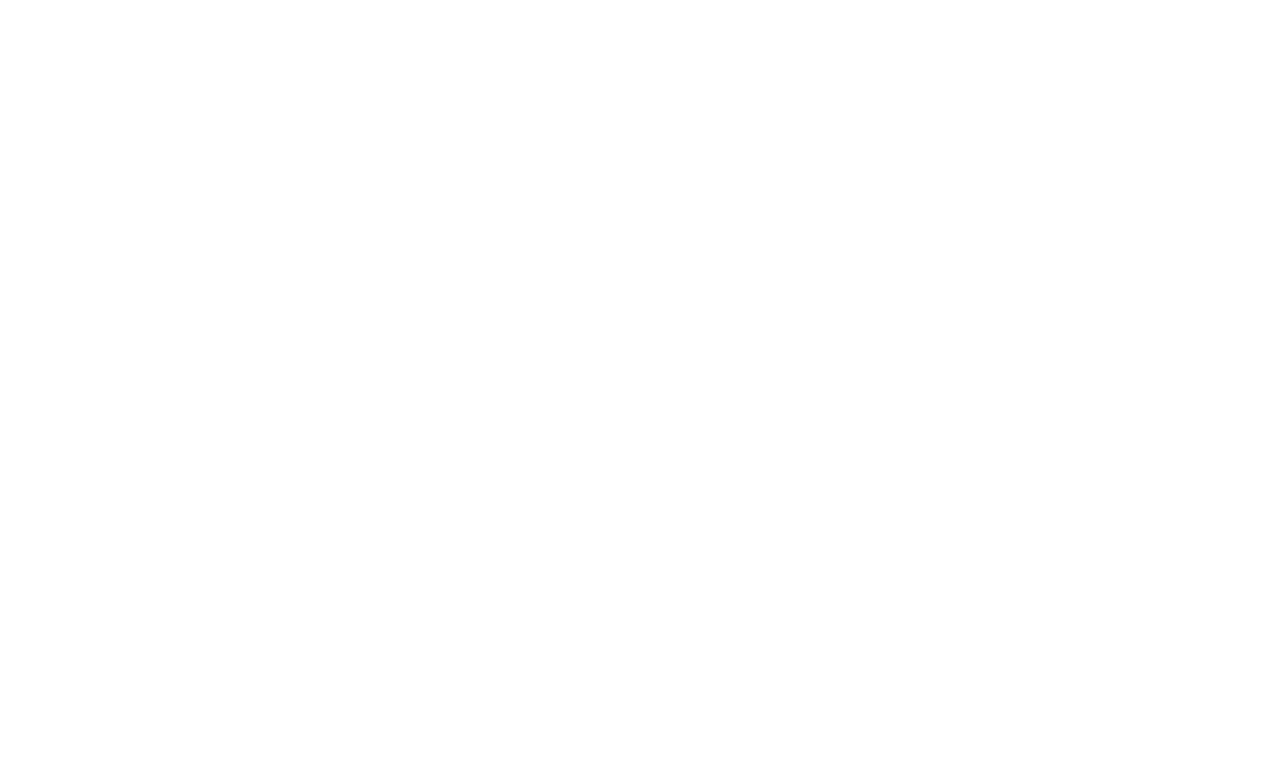
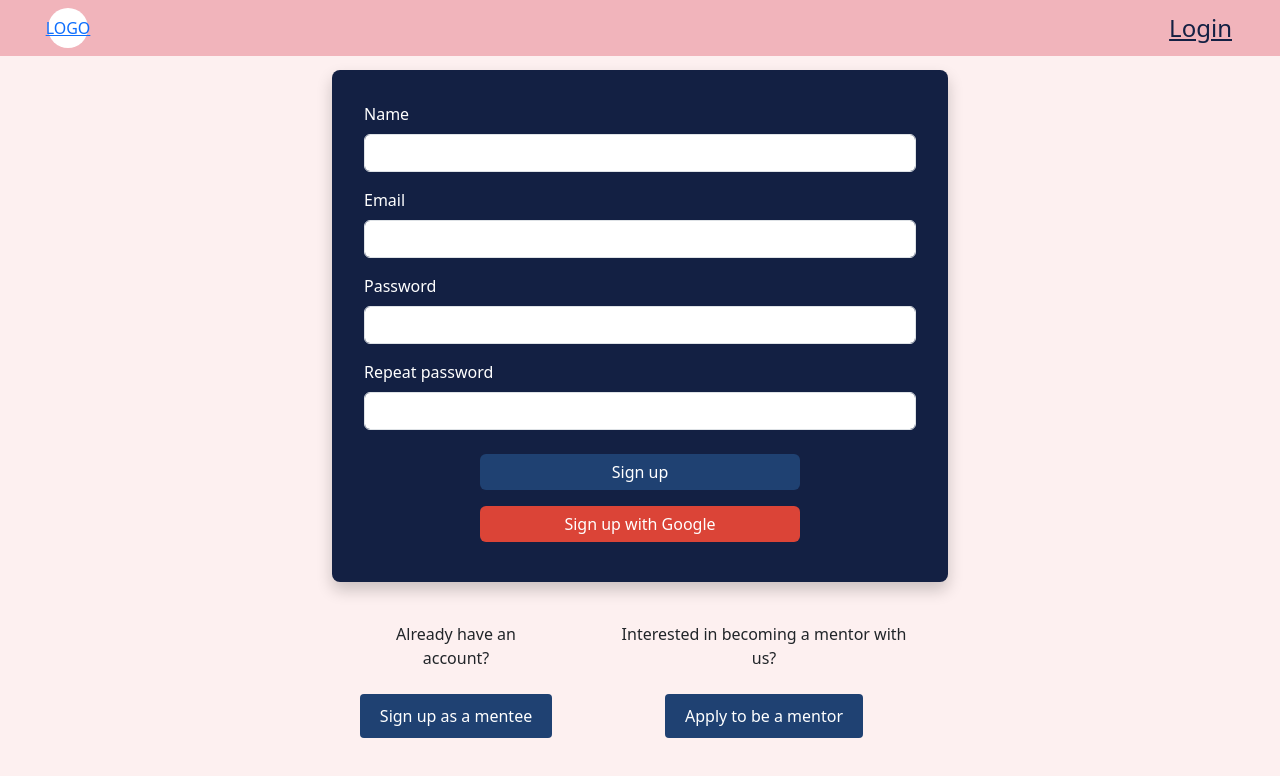
Before and after one commit to Mentorizon/mentorizon-client, a React (Create React App) app: page /signup-mentee in a window 1280 px wide. Shown: the top 776 px of the page. Built offline with nearby package versions, Linux system fonts and the light colour scheme.

Commit message:
Implement simple Sign up page for mentee

```diff
--- a/src/App.css
+++ b/src/App.css
@@ -113,7 +113,7 @@
 
 .optionButton, .linkButton {
   padding: 0.625rem 1.25rem;
-  margin: 0.5rem; /* Space between buttons */
+  margin: -0.5rem; /* Space between buttons */
   border: none;
   border-radius: 0.25rem; /* Rounded corners */
   background-color: var(--royal-blue);
--- a/src/pages/SignUpMentee.tsx
+++ b/src/pages/SignUpMentee.tsx
@@ -1,7 +1,112 @@
+import React, {useState} from "react";
+import AppNavbar from "../components/common/AppNavbar";
+import {Button, Container, Form, FormGroup, Input, Label} from "reactstrap";
+import {Link} from "react-router-dom";
+
 const SignUpMentee = () => {
+    const [name, setName] = useState<string>("");
+    const [email, setEmail] = useState<string>("");
+    const [password, setPassword] = useState<string>("");
+    const [repeatPassword, setRepeatPassword] = useState<string>("");
+
+    const handleSubmit = (e: React.FormEvent<HTMLFormElement>) => {
+        e.preventDefault();
+
+        if (password.length < 8) {
+            alert("Password should contain at least 8 characters!")
+        } else if (password !== repeatPassword) {
+            alert("Passwords do not match!");
+        }
+    };
+
+    const handleGoogleSignUp = () => {
+        // Logic for signing up with Google
+    };
+
     return (
-        <div>
+        <div className="loginPage">
+            <AppNavbar/>
+            <Container className="loginFormContainer">
+                <Form className="loginForm" onSubmit={handleSubmit}>
+                    <FormGroup>
+                        <Label for="name">Name</Label>
+                        <Input
+                            type="text"
+                            name="name"
+                            id="name"
+                            required
+                            value={name}
+                            onChange={(e: React.ChangeEvent<HTMLInputElement>) => setName(e.target.value)}
+                            autoComplete="name"
+                        />
+                    </FormGroup>
 
+                    <FormGroup>
+                        <Label for="email">Email</Label>
+                        <Input
+                            type="email"
+                            name="email"
+                            id="email"
+                            required
+                            value={email}
+                            onChange={(e: React.ChangeEvent<HTMLInputElement>) => setEmail(e.target.value)}
+                            autoComplete="email"
+                        />
+                    </FormGroup>
+
+                    <FormGroup>
+                        <Label for="password">Password</Label>
+                        <Input
+                            type="password"
+                            name="password"
+                            id="password"
+                            required
+                            value={password}
+                            onChange={(e: React.ChangeEvent<HTMLInputElement>) => setPassword(e.target.value)}
+                            autoComplete="password"
+                        />
+                    </FormGroup>
+
+                    <FormGroup>
+                        <Label for="repeatPassword">Repeat password</Label>
+                        <Input
+                            type="password"
+                            name="repeatPassword"
+                            id="repeatPassword"
+                            required
+                            value={repeatPassword}
+                            onChange={(e: React.ChangeEvent<HTMLInputElement>) => setRepeatPassword(e.target.value)}
+                            autoComplete="repeatPassword"
+                        />
+                    </FormGroup>
+
+                    <div className="buttonGroup">
+                        <Button type="submit" className="btn-custom">
+                            Sign up
+                        </Button>
+                        <Button type="button" className="btn-custom btn-google" onClick={handleGoogleSignUp}>
+                            Sign up with Google
+                        </Button>
+                    </div>
+                </Form>
+                <div className="accountOptions">
+                    <div className="options">
+                        <div>
+                            <div className="noAccount">Already have an account?</div>
+                            <Link to="/login" className="optionButton linkButton">
+                                Sign up as a mentee
+                            </Link>
+                        </div>
+
+                        <div>
+                            <div className="noAccount">Interested in becoming a mentor with us?</div>
+                            <Link to="/apply-mentor" className="optionButton linkButton">
+                                Apply to be a mentor
+                            </Link>
+                        </div>
+                    </div>
+                </div>
+            </Container>
         </div>
     )
 }
```
